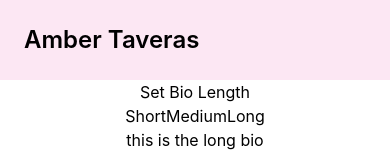
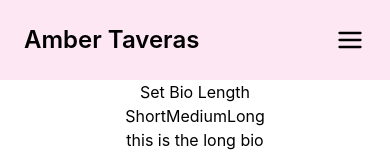
Before and after one commit to ambertav/portfolio, a React (Create React App) app: page / in a window 390 px wide. Shown: the top 155 px of the page. Built offline with nearby package versions, Linux system fonts and the light colour scheme.

Commit message:
adds media query hamburger menu for mobile

```diff
--- a/src/components/Navigation.js
+++ b/src/components/Navigation.js
@@ -1,21 +1,35 @@
 import { Link } from 'react-router-dom';
+import { useState } from 'react';
+
+
+import { MdClose } from 'react-icons/md';
+import { FiMenu } from 'react-icons/fi';
 
 function Navigation () {
+
+    const [navOpen, setNavOpen] = useState(false);
 
     return (
         <nav class='border-pink-200 bg-pink-100'>
             <div class='max-w-screen-xl flex flex-wrap items-center justify-between mx-auto p-6'>
                 <span class='text-2xl font-semibold hover:font-bold'>Amber Taveras</span>
-            <div class='menu hidden w-full md:block md:w-auto'>
-            <ul class='flex flex-col font-medium mt-4 rounded-lg bg-gray-50 md:flex-row md:space-x-8 md:mt-0 md:border-0 md:bg-transparent'>
-                <Link to='/'>
-                    <li class='hover:font-semibold'>About</li>
+                <button class='hamburger' onClick={() => setNavOpen((prev) => !prev)}>
+                {
+                    navOpen ? (<MdClose style={{ width: '32px', height: '28px'}} />)
+                        : (<FiMenu style={{width: '32px', height: '28px'}} />)
+                }
+                </button>
+
+            <div class={navOpen ? 'w-full text-right mr-8 ml-auto' : 'hidden w-full md:block md:w-auto'}>
+            <ul class= {navOpen ? 'flex flex-col pt-4 w-2/5 ml-auto' : 'flex flex-col font-medium mt-4 rounded-lg bg-gray-50 md:flex-row md:space-x-8 md:mt-0 md:border-0 md:bg-transparent'} >
+                <Link to='/' onClick={() => setNavOpen(false)}>
+                    <li class='hover:font-semibold w-10/12'>About</li>
                 </Link>
-                <Link to='/projects'>
-                    <li class='hover:font-semibold'>Projects</li>
+                <Link to='/projects' onClick={() => setNavOpen(false)}>
+                    <li class='hover:font-semibold w-10/12'>Projects</li>
                 </Link>
-                <Link to='/resume'>
-                    <li class='hover:font-semibold'>Resume</li>
+                <Link to='/resume' onClick={() => setNavOpen(false)}>
+                    <li class='hover:font-semibold w-10/12'>Resume</li>
                 </Link>
             </ul>
             </div>
--- a/src/index.css
+++ b/src/index.css
@@ -15,3 +15,13 @@ code {
   font-family: source-code-pro, Menlo, Monaco, Consolas, 'Courier New',
   monospace;
 }
+
+.hamburger {
+  display: none;
+}
+
+@media (max-width: 767px) {
+  .hamburger {
+    display: block;
+  }
+}
```
